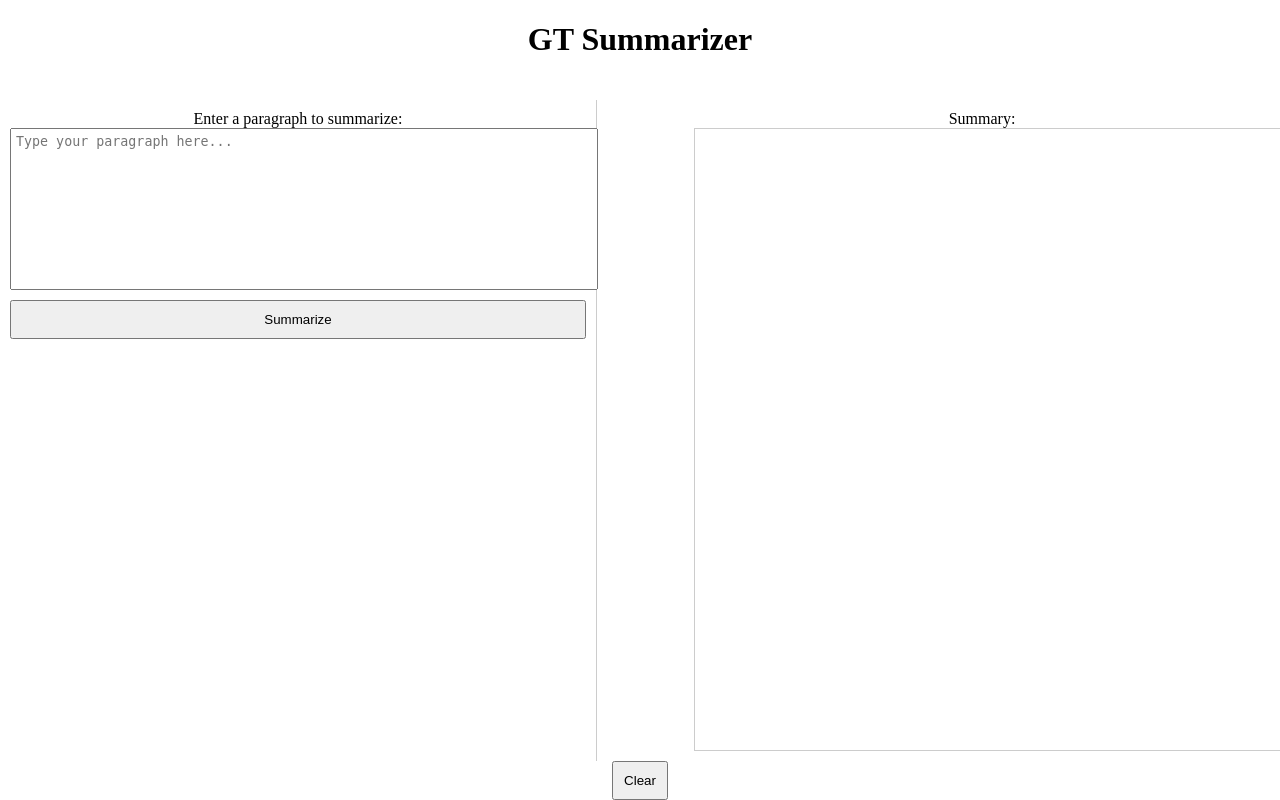
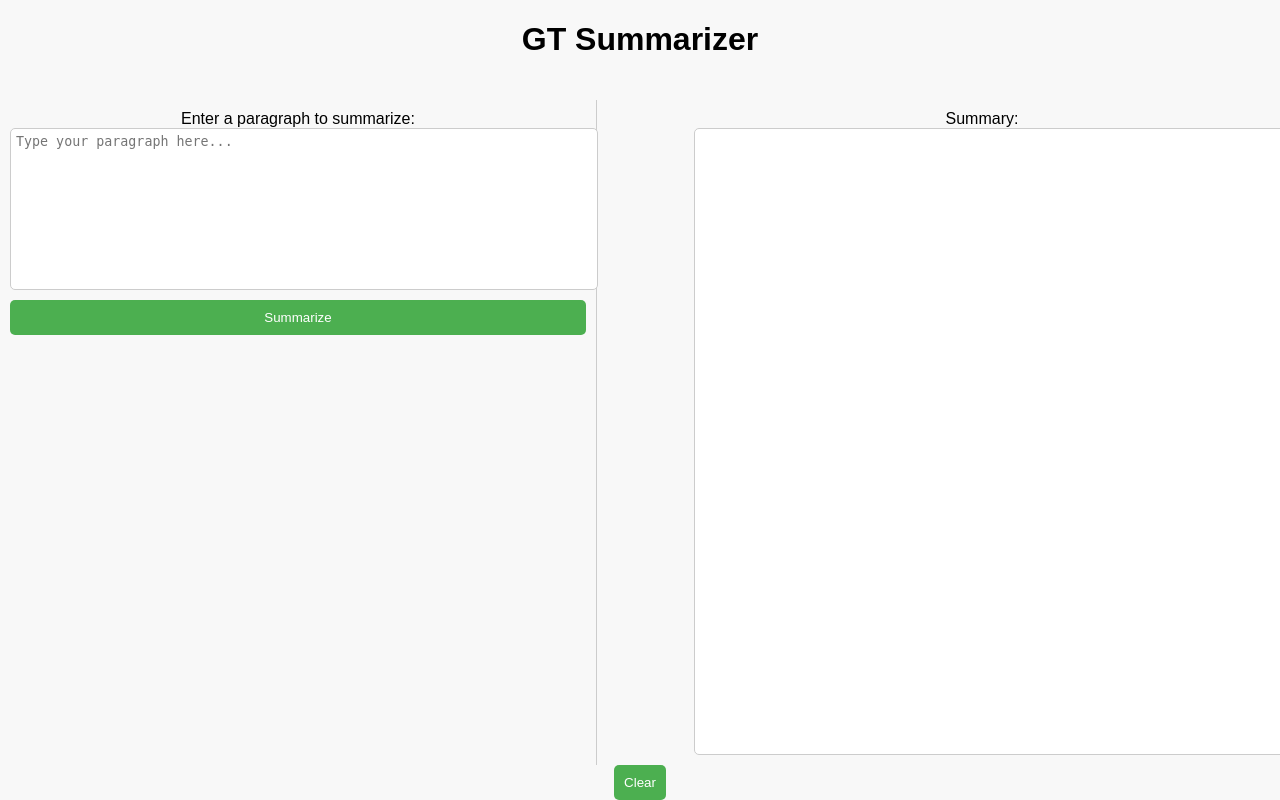
Before and after one commit to harishmanjrekar/harishGT, a Flask app: page / in a window 1280 px wide. Run offline with Flask 2, Linux system fonts and the light colour scheme.

Commit message:
Update style.css

```diff
--- a/static/style.css
+++ b/static/style.css
@@ -4,6 +4,7 @@ body, html {
     width: 100%;
     height: 100%;
     overflow: hidden;
+    font-family: Arial, sans-serif;
 }
 
 .container {
@@ -14,6 +15,7 @@ body, html {
     align-items: center;
     justify-content: center;
     text-align: center;
+    background-color: #f8f8f8; /* Light gray background */
 }
 
 .header {
@@ -55,10 +57,21 @@ textarea {
     resize: none;
     padding: 5px;
     margin-bottom: 10px;
+    border: 1px solid #ccc;
+    border-radius: 5px;
 }
 
 button {
     padding: 10px;
+    background-color: #4CAF50; /* Green button background */
+    color: white;
+    border: none;
+    border-radius: 5px;
+    cursor: pointer;
+}
+
+button:hover {
+    background-color: #45a049; /* Darker green on hover */
 }
 
 .output {
@@ -67,6 +80,8 @@ button {
     border: 1px solid #ccc;
     padding: 10px;
     overflow-y: auto;
+    background-color: white;
+    border-radius: 5px;
 }
 
 .user-input {
```
